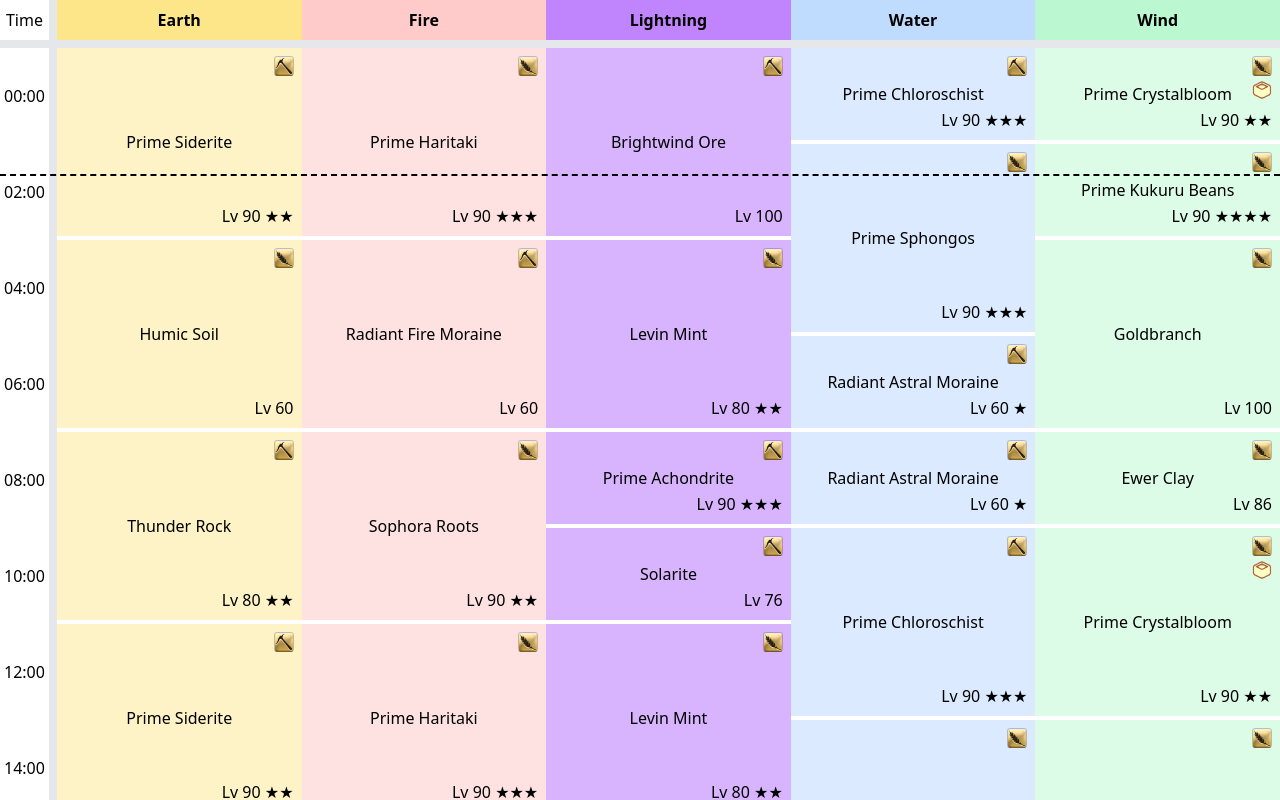
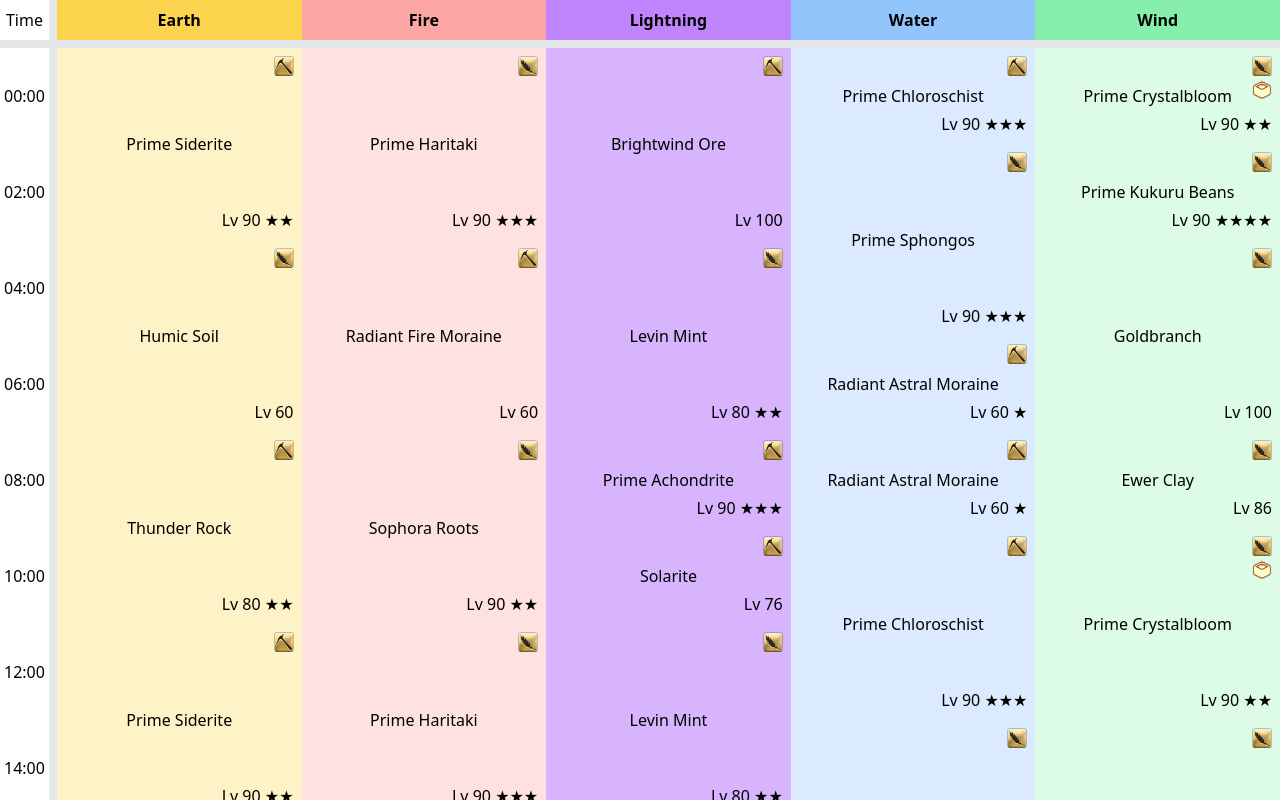
Before and after one commit to xurion/ffxiv-crystal-cluster-gathering, a React (Vite) app: page / in a window 1280 px wide. Shown: the top 800 px of the page. Built offline with nearby package versions, Linux system fonts and the light colour scheme.

Commit message:
Temp remove Eorzean time (buggy)

```diff
--- a/src/App.tsx
+++ b/src/App.tsx
@@ -1,6 +1,5 @@
 import "./App.css";
 import { Category } from "./Category";
-import { EorzeanTimeTracker } from "./EorzeanTimeTracker";
 import { Times } from "./Times";
 import { earth, fire, lightning, water, wind } from "./data";
 
@@ -8,36 +7,35 @@ export const App = () => {
   return (
     <main className="flex">
       <Times />
-      <EorzeanTimeTracker />
       <Category
         category={earth}
-        cellClassName="bg-amber-100 border-b-white border-b-4"
+        cellClassName="bg-amber-100"
         title="Earth"
-        titleClassName="bg-amber-200"
+        titleClassName="bg-amber-300"
       />
       <Category
         category={fire}
-        cellClassName="bg-red-100 border-b-white border-b-4"
+        cellClassName="bg-red-100"
         title="Fire"
-        titleClassName="bg-red-200"
+        titleClassName="bg-red-300"
       />
       <Category
         category={lightning}
-        cellClassName="bg-purple-300 border-b-white border-b-4"
+        cellClassName="bg-purple-300"
         title="Lightning"
         titleClassName="bg-purple-400"
       />
       <Category
         category={water}
-        cellClassName="bg-blue-100 border-b-white border-b-4"
+        cellClassName="bg-blue-100"
         title="Water"
-        titleClassName="bg-blue-200"
+        titleClassName="bg-blue-300"
       />
       <Category
         category={wind}
-        cellClassName="bg-green-100 border-b-white border-b-4"
+        cellClassName="bg-green-100"
         title="Wind"
-        titleClassName="bg-green-200"
+        titleClassName="bg-green-300"
       />
     </main>
   );
--- a/src/EorzeanTimeTracker.tsx
+++ b/src/EorzeanTimeTracker.tsx
@@ -2,28 +2,32 @@ import { useState } from "react";
 import { useInterval } from "usehooks-ts";
 
 const getEorzeaDayProgress = () => {
-  const realTime = new Date(); // Current real-world time
-  const unixTime = realTime.getTime(); // Get Unix time in milliseconds
+  const realTime = new Date();
+  const unixTime = realTime.getTime();
 
-  // Eorzea time runs 20 times faster than real time
-  const eorzeaTime = (unixTime * 20) / 1000; // Convert ms to seconds and scale up
+  // Convert the real-world time into Eorzea time
+  const eorzeaTime = (unixTime / 1000) * (3600 / 175); // 3600 Eorzea seconds pass every 175 real seconds
 
-  const totalEorzeaSeconds = Math.floor(eorzeaTime) % (24 * 60 * 60); // Seconds since the start of the Eorzean day
-  const percentageThroughDay = (totalEorzeaSeconds / (24 * 60 * 60)) * 100; // Calculate percentage
+  // Calculate the total Eorzea seconds that have passed today
+  const totalEorzeaSeconds = Math.floor(eorzeaTime) % (24 * 60 * 60); // Seconds in an Eorzea day
 
-  return percentageThroughDay;
+  // Calculate the percentage of the day that has passed
+  const percentageThroughDay = (totalEorzeaSeconds / (24 * 60 * 60)) * 100;
+
+  return percentageThroughDay.toFixed(2); // Return the percentage to two decimal places
 };
 
 export const EorzeanTimeTracker = () => {
   const [top, setTop] = useState(getEorzeaDayProgress());
   useInterval(() => {
-    setTop(getEorzeaDayProgress());
+    const top = getEorzeaDayProgress();
+    setTop(top);
   }, 1000);
 
   return (
     <div
       className={`absolute border-b-2 border-b-black border-dashed w-full z-10`}
-      style={{ top: `calc(${top}% - 48px` }}
+      style={{ top: `${top}%` }}
     />
   );
 };
```
